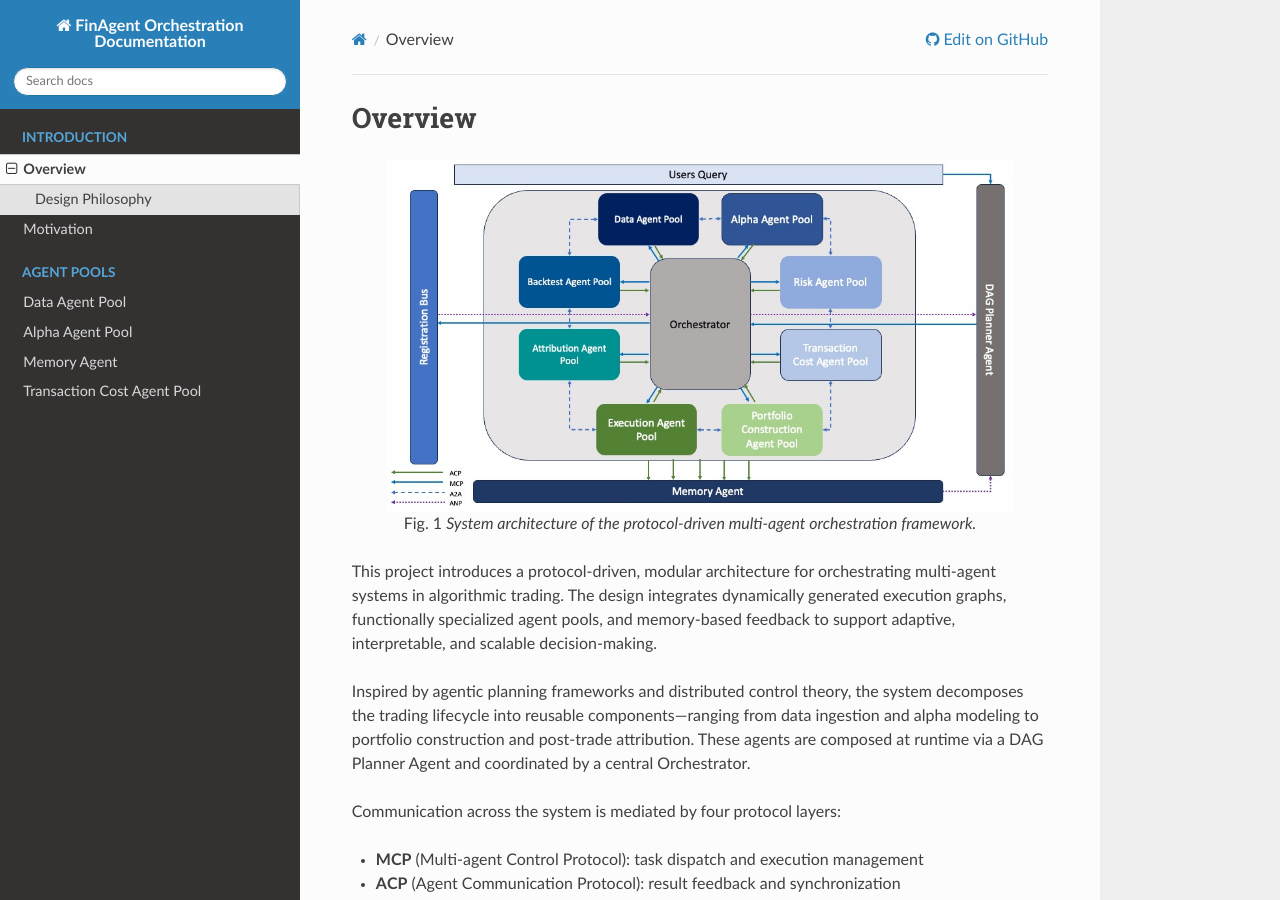
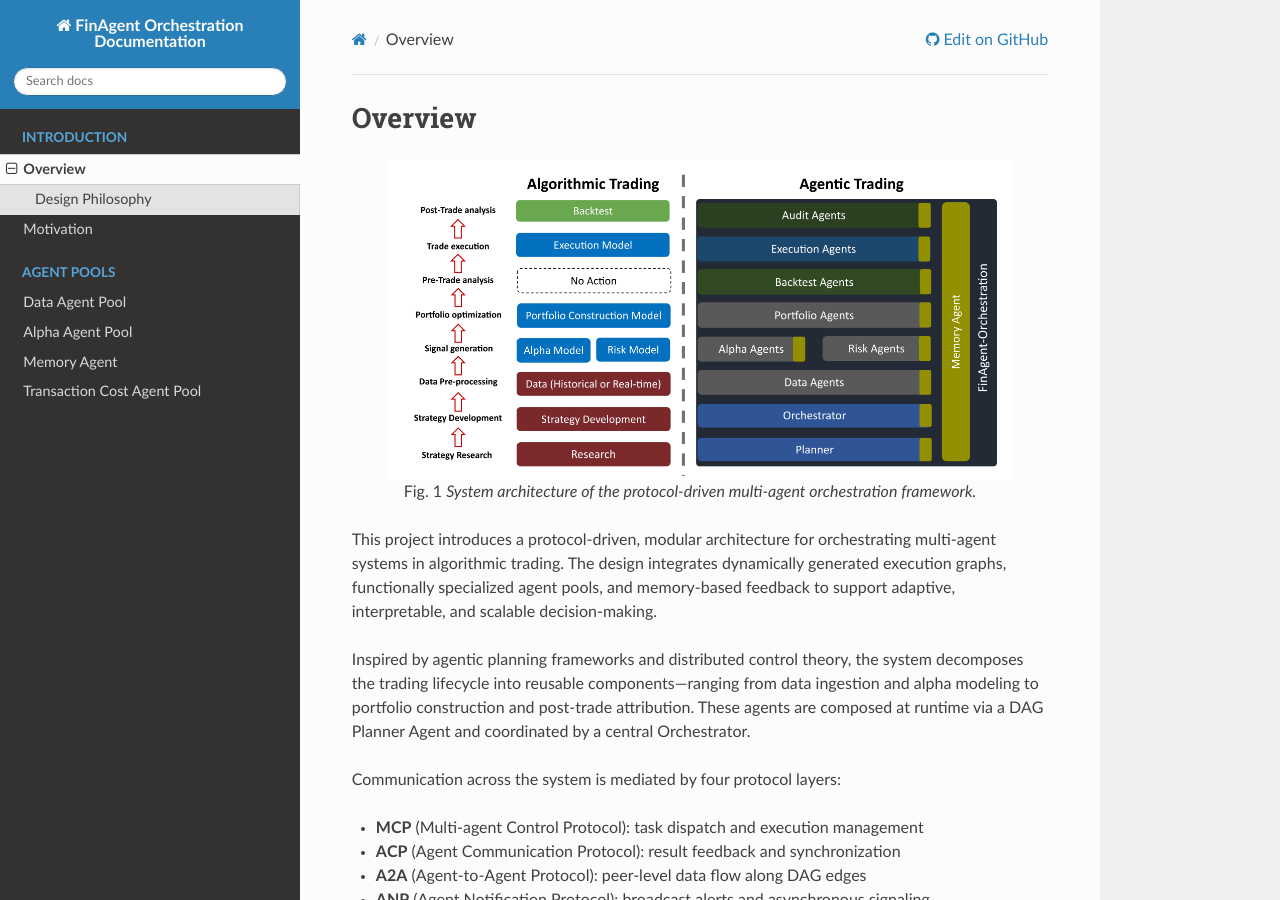
Before and after one commit to Open-Finance-Lab/AgenticTrading, a Sphinx documentation site: the page built from docs/source/intro/overview.rst, in a window 1280 px wide and 900 px high. Built offline with Sphinx 7.4.7 and the Read the Docs theme 3.1.0, drawn with Linux system fonts in a browser that asks for light colours.

Commit message:
upload new fig

```diff
--- a/docs/source/intro/overview.rst
+++ b/docs/source/intro/overview.rst
@@ -2,7 +2,7 @@
 Overview
 =============================
 
-.. figure:: FinProtocol.jpg
+.. figure:: FinProtocol.png
    :align: center
    :width: 90%
 
```
Also changed, not shown: docs/source/intro/FinProtocol.png (added), 1 other file.
